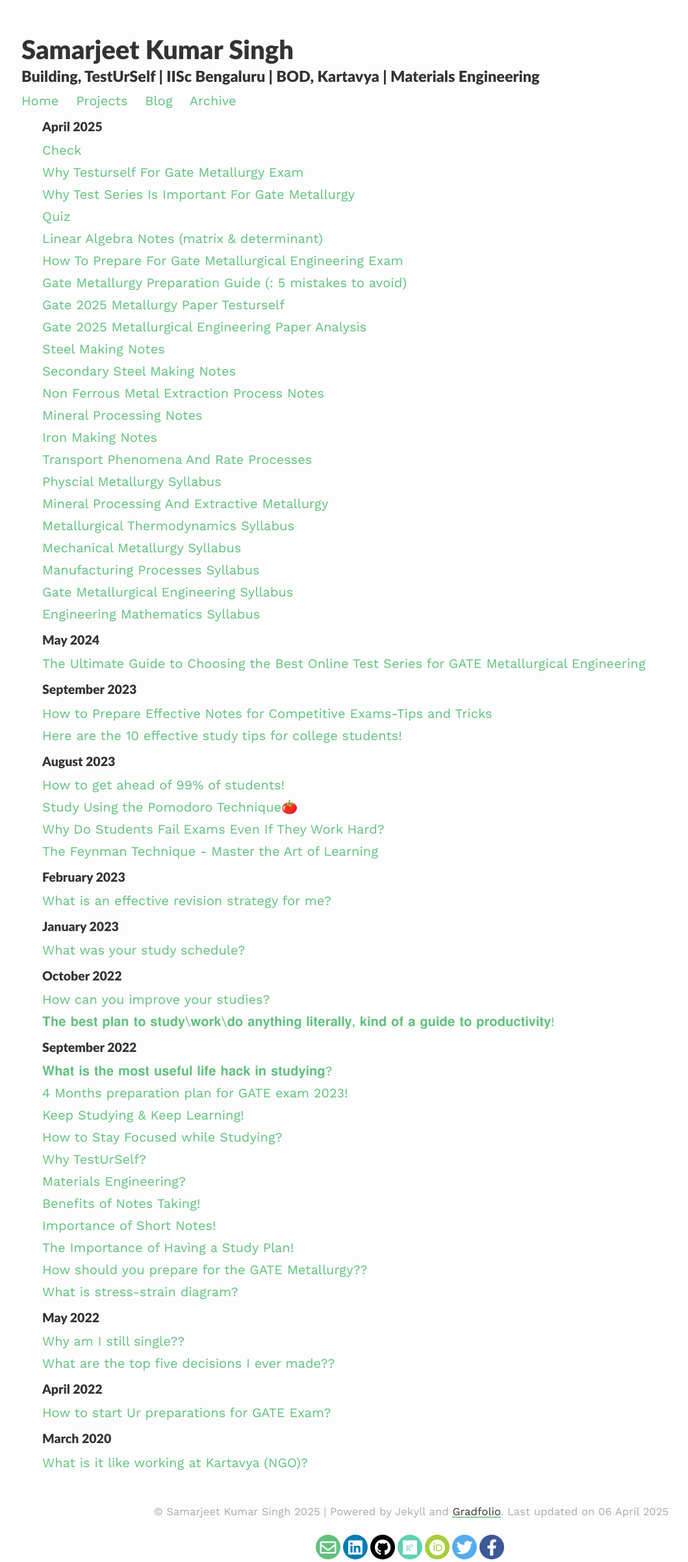
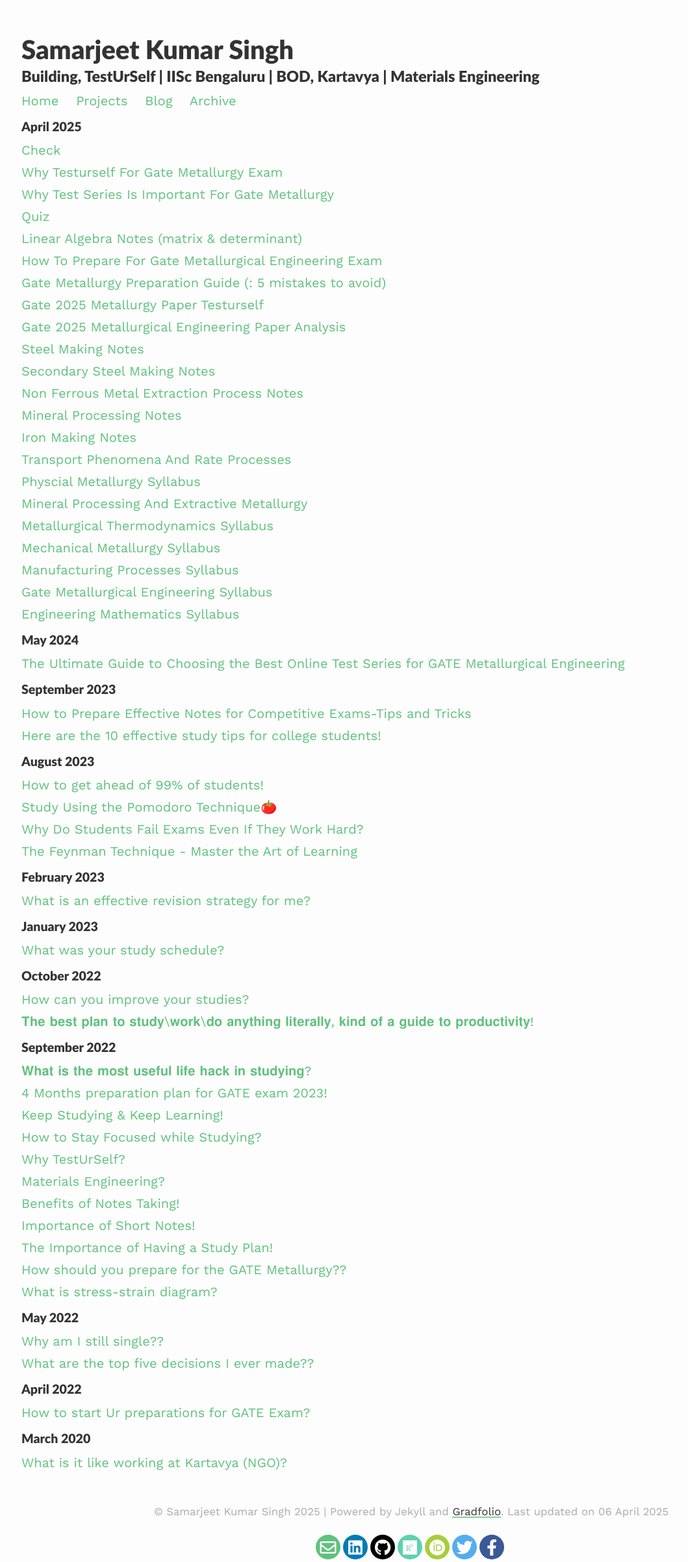
Before and after one commit to Samarjeetkumarsingh/website, a Jekyll site: the page built from archive.html, in a window 1280 px wide. Shown: the whole page at 65% size, without its empty margins (7-1066 px from the left). Built offline with Jekyll 4.4.1, drawn with Linux system fonts in a browser that asks for light colours; nearby versions of some CDN libraries.

Commit message:
Update archive.html

```diff
--- a/archive.html
+++ b/archive.html
@@ -4,7 +4,7 @@
 title: Archive
 ---
 
-<div style="padding-left:2rem; padding-right:2rem;">
+<div>
 	{% for post in site.posts %}
 	{% unless post.next %}
 	<h3><small>{{ post.date | date: '%B %Y' }}</small></h3>
```
